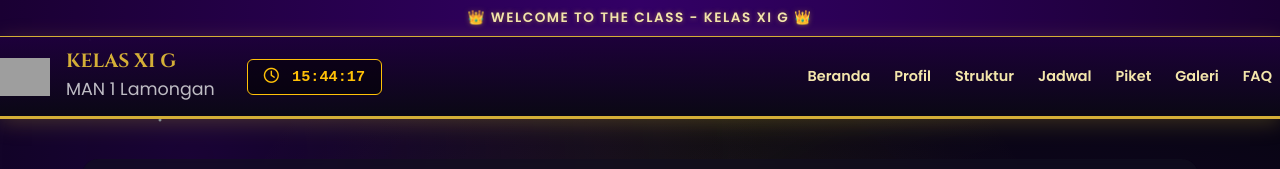
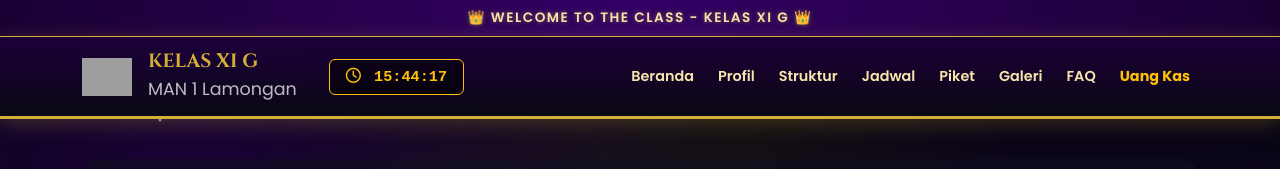
Before and after one commit to mahzuzan666-droid/kelas-xig, a plain HTML site: page index.html in a window 1280 px wide. Shown: the top 169 px of the page. Drawn offline with nearby package versions, Linux system fonts and the light colour scheme; grey boxes are pictures that could not be loaded; a web font is replaced by a local one.

Commit message:
Update index.html

```diff
--- a/index.html
+++ b/index.html
@@ -139,9 +139,8 @@
     }
 
     header {
-      background: linear-gradient(180deg, rgba(30, 0, 60, 0.95) 0%, rgba(10, 8, 20, 0.98) 100%); /* Dark purple to very dark blue */
+      background: linear-gradient(180deg, rgba(30, 0, 60, 0.95) 0%, rgba(10, 8, 20, 0.98) 100%);
       border-bottom: 3px solid var(--gold-primary);
-      padding: 12px 5%;
       box-shadow: 0 4px 20px rgba(212, 175, 55, 0.25);
     }
 
@@ -248,7 +247,8 @@
       25% { transform: translateY(-30px) translateX(20px) rotate(10deg); }
       50% { transform: translateY(0px) translateX(40px) rotate(0deg); }
       75% { transform: translateY(30px) translateX(20px) rotate(-10deg); }
-      100% { transform: translateY(0px) translateX(0px) rotate(0deg); }
+      75% { transform: translateY(30px) translateX(20px) rotate(-20deg); } /* Berputar 20 derajat berlawanan arah jarum jam */
+      100% { transform: translateY(0px) translateX(0px) rotate(0deg); } /* Kembali ke posisi awal */
     }
   </style>
 </head>
@@ -277,8 +277,8 @@
   </div>
 
   <!-- HEADER NAVIGATION -->
-  <header class="navbar navbar-expand-lg">
-    <div class="container-fluid px-0">
+  <header class="navbar navbar-expand-lg sticky-top">
+    <div class="container">
       <a class="navbar-brand d-flex align-items-center gap-3" href="javascript:void(0)" onclick="switchPage('home')">
         <img src="logo.png" alt="Logo XI G" class="logo-iks" onerror="this.src='https://lh3.googleusercontent.com/d/1gEmFuudFPKULas1CZCmv3X7kJt7PZTip';">
         <div class="logo-text">
@@ -306,6 +306,7 @@
           <li class="nav-item"><a class="nav-link nav-btn" id="nav-piket" onclick="switchPage('piket')">Piket</a></li>
           <li class="nav-item"><a class="nav-link nav-btn" id="nav-galeri" onclick="switchPage('galeri')">Galeri</a></li>
           <li class="nav-item"><a class="nav-link nav-btn" id="nav-faq" onclick="switchPage('faq')">FAQ</a></li>
+          <li class="nav-item"><a class="nav-link" href="uang kas kelas xig.html" target="_blank" style="color: #ffc107 !important; font-weight: bold;">Uang Kas</a></li>
         </ul>
       </div>
     </div>
```
